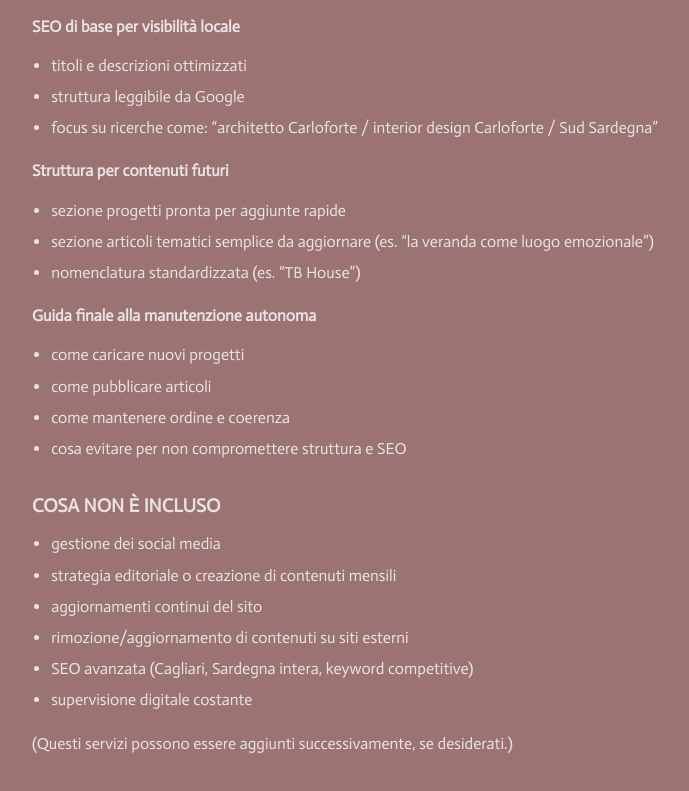
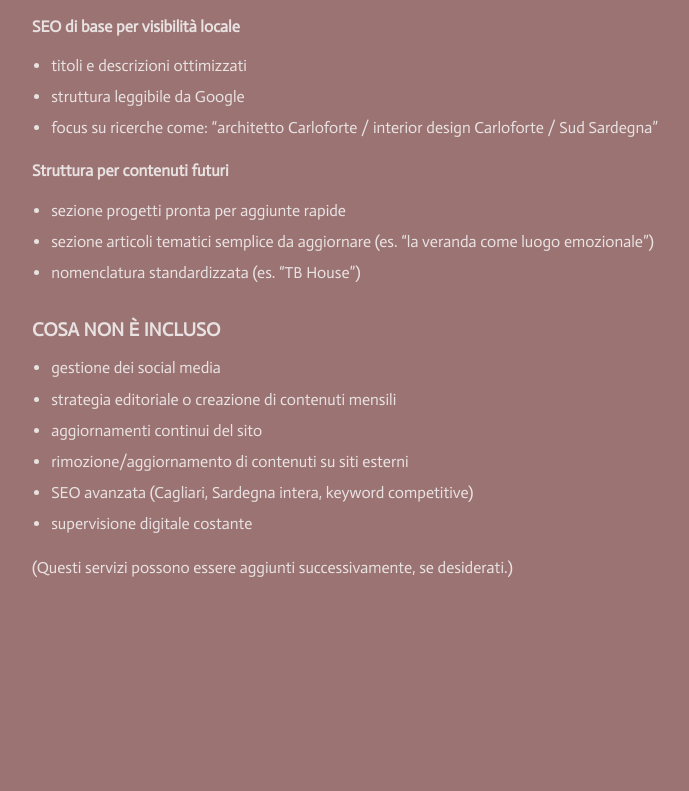
Before and after one commit to tizianabonanomi/OfficinaDigitale, a plain HTML site: page pacchetto-1000/index.html in a window 1280 px wide. Shown: the part 1050-1841 px from the top of the page, without its empty margins (178-867 px from the left). After the commit the page ends 1703 px from the top, so only its background shows below. Drawn offline with Linux system fonts and the light colour scheme.

Commit message:
Remove final maintenance guide from index.html
Removed the final maintenance guide section from the HTML.

```diff
--- a/pacchetto-1000/index.html
+++ b/pacchetto-1000/index.html
@@ -158,14 +158,6 @@
         <li>nomenclatura standardizzata (es. “TB House”)</li>
       </ul>
 
-      <p><strong>Guida finale alla manutenzione autonoma</strong></p>
-      <ul>
-        <li>come caricare nuovi progetti</li>
-        <li>come pubblicare articoli</li>
-        <li>come mantenere ordine e coerenza</li>
-        <li>cosa evitare per non compromettere struttura e SEO</li>
-      </ul>
-
       <h2 class="section-title">COSA NON È INCLUSO</h2>
       <ul>
         <li>gestione dei social media</li>
```
